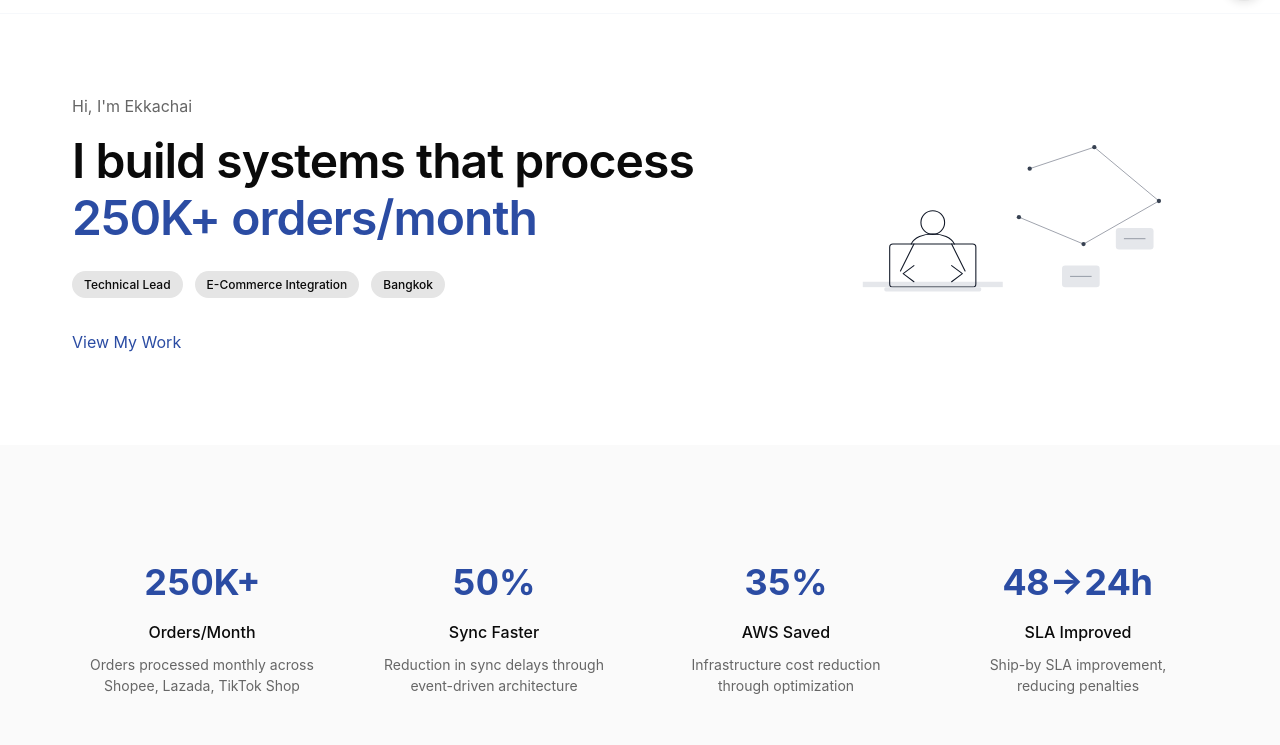
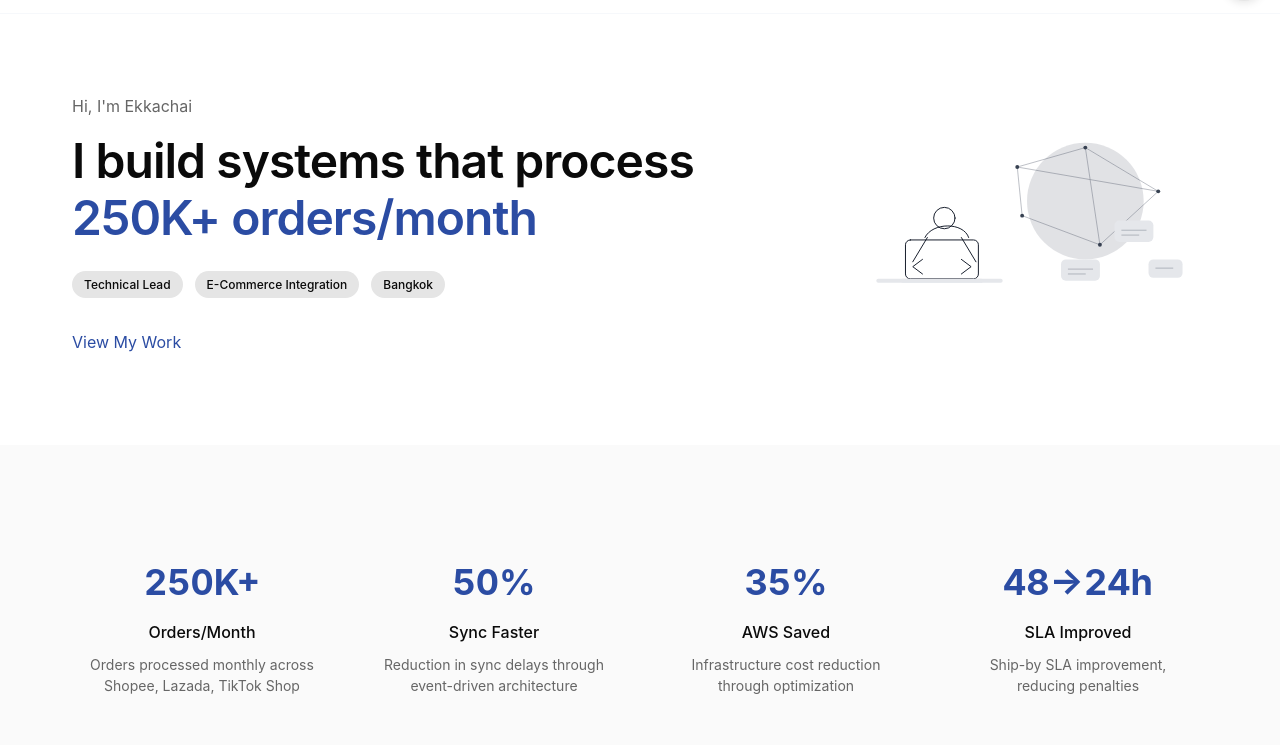
Before and after one commit to kiwsan/kiwsan, an Astro site: page / in a window 1280 px wide. Shown: the part 55-800 px from the top of the page. Built offline with nearby package versions, Linux system fonts and the light colour scheme; Astro itself is replaced by a stand-in of ours.

Commit message:
Update Hero.astro

```diff
--- a/src/components/Hero.astro
+++ b/src/components/Hero.astro
@@ -21,82 +21,99 @@
       </div>
 
       <div class="hero-illustration animate-fade-in-up stagger-5">
-        <svg viewBox="450 50 650 350" xmlns="http://www.w3.org/2000/svg">
+        <svg viewBox="420 40 720 380" xmlns="http://www.w3.org/2000/svg">
           <style>
-            .line {
-              stroke: #111827;
-              stroke-width: 2;
-              stroke-linecap: round;
-              stroke-linejoin: round;
-              fill: none;
+          .main{
+          stroke:#111827;
+          stroke-width:2;
+          stroke-linecap:round;
+          stroke-linejoin:round;
+          fill:none;
           }
-            .soft {
-              stroke: #6b7280;
-              stroke-width: 1.5;
-              fill: none;
-              opacity: 0.8;
+
+          .soft{
+          stroke:#6b7280;
+          stroke-width:1.3;
+          stroke-linecap:round;
+          fill:none;
+          opacity:.7;
           }
-            .node {
-              fill: #374151;
+
+          .node{
+          fill:#374151;
           }
-            .panel {
-              fill: #e5e7eb;
+
+          .panel{
+          fill:#e5e7eb;
           }
-            @media (prefers-color-scheme: dark) {
-              .line {
-                stroke: #e5e7eb;
+
+          .glow{
+          opacity:.15;
           }
-              .soft {
-                stroke: #9ca3af;
-              }
-              .node {
-                fill: #d1d5db;
-              }
-              .panel {
-                fill: #1f2937;
-              }
+
+          @media (prefers-color-scheme: dark){
+          .main{stroke:#f3f4f6}
+          .soft{stroke:#9ca3af}
+          .node{fill:#e5e7eb}
+          .panel{fill:#1f2937}
+          .glow{opacity:.25}
           }
           </style>
 
-          <!-- tech mesh -->
+          <!-- subtle tech mesh -->
           <g class="soft">
-            <line x1="780" y1="120" x2="900" y2="80"/>
-            <line x1="900" y1="80" x2="1020" y2="180"/>
-            <line x1="1020" y1="180" x2="880" y2="260"/>
-            <line x1="880" y1="260" x2="760" y2="210"/>
+          <line x1="760" y1="110" x2="900" y2="70"/>
+          <line x1="900" y1="70" x2="1050" y2="160"/>
+          <line x1="1050" y1="160" x2="930" y2="270"/>
+          <line x1="930" y1="270" x2="770" y2="210"/>
+          <line x1="770" y1="210" x2="760" y2="110"/>
+
+          <line x1="900" y1="70" x2="930" y2="270"/>
+          <line x1="760" y1="110" x2="1050" y2="160"/>
           </g>
 
-          <circle cx="780" cy="120" r="4" class="node"/>
-          <circle cx="900" cy="80" r="4" class="node"/>
-          <circle cx="1020" cy="180" r="4" class="node"/>
-          <circle cx="880" cy="260" r="4" class="node"/>
-          <circle cx="760" cy="210" r="4" class="node"/>
+          <!-- nodes -->
+          <circle cx="760" cy="110" r="4" class="node"/>
+          <circle cx="900" cy="70" r="4" class="node"/>
+          <circle cx="1050" cy="160" r="4" class="node"/>
+          <circle cx="930" cy="270" r="4" class="node"/>
+          <circle cx="770" cy="210" r="4" class="node"/>
+
+          <!-- glow accent -->
+          <circle cx="900" cy="180" r="120" class="node glow"/>
 
           <!-- desk -->
-          <rect x="470" y="330" width="260" height="10" class="panel"/>
+          <rect x="470" y="340" width="260" height="8" rx="4" class="panel"/>
 
           <!-- laptop -->
-          <rect x="520" y="260" width="160" height="80" rx="6" class="line"/>
-          <rect x="510" y="340" width="180" height="8" rx="3" class="panel"/>
+          <rect x="530" y="260" width="150" height="80" rx="10" class="main"/>
+          <rect x="520" y="340" width="170" height="8" rx="4" class="panel"/>
 
           <!-- code symbol -->
-          <polyline points="565,300 545,315 565,330" class="line"/>
-          <polyline points="635,300 655,315 635,330" class="line"/>
+          <polyline points="565,300 545,315 565,330" class="main"/>
+          <polyline points="645,300 665,315 645,330" class="main"/>
 
           <!-- developer -->
-          <circle cx="600" cy="220" r="22" class="line"/>
-          <path d="M560 260 c10-25 70-25 80 0" class="line"/>
+          <circle cx="610" cy="215" r="22" class="main"/>
+          <path d="M570 255c15-32 80-32 90 0" class="main"/>
 
           <!-- arms -->
-          <line x1="565" y1="260" x2="540" y2="310" class="line"/>
-          <line x1="635" y1="260" x2="660" y2="310" class="line"/>
+          <line x1="575" y1="255" x2="545" y2="305" class="main"/>
+          <line x1="645" y1="255" x2="675" y2="305" class="main"/>
 
-          <!-- floating panels -->
-          <rect x="840" y="300" width="70" height="40" rx="6" class="panel"/>
-          <rect x="940" y="230" width="70" height="40" rx="6" class="panel"/>
+          <!-- floating ui panels -->
+          <rect x="850" y="300" width="80" height="44" rx="10" class="panel"/>
+          <rect x="960" y="220" width="80" height="44" rx="10" class="panel"/>
+          <rect x="1030" y="300" width="70" height="38" rx="10" class="panel"/>
 
-          <line x1="855" y1="320" x2="895" y2="320" class="soft"/>
-          <line x1="955" y1="250" x2="995" y2="250" class="soft"/>
+          <!-- panel lines -->
+          <line x1="865" y1="320" x2="915" y2="320" class="soft"/>
+          <line x1="865" y1="330" x2="900" y2="330" class="soft"/>
+
+          <line x1="975" y1="240" x2="1025" y2="240" class="soft"/>
+          <line x1="975" y1="250" x2="1010" y2="250" class="soft"/>
+
+          <line x1="1045" y1="318" x2="1080" y2="318" class="soft"/>
           </svg>
       </div>
     </div>
```
Lines whose indentation alone changed are shown as unchanged.
